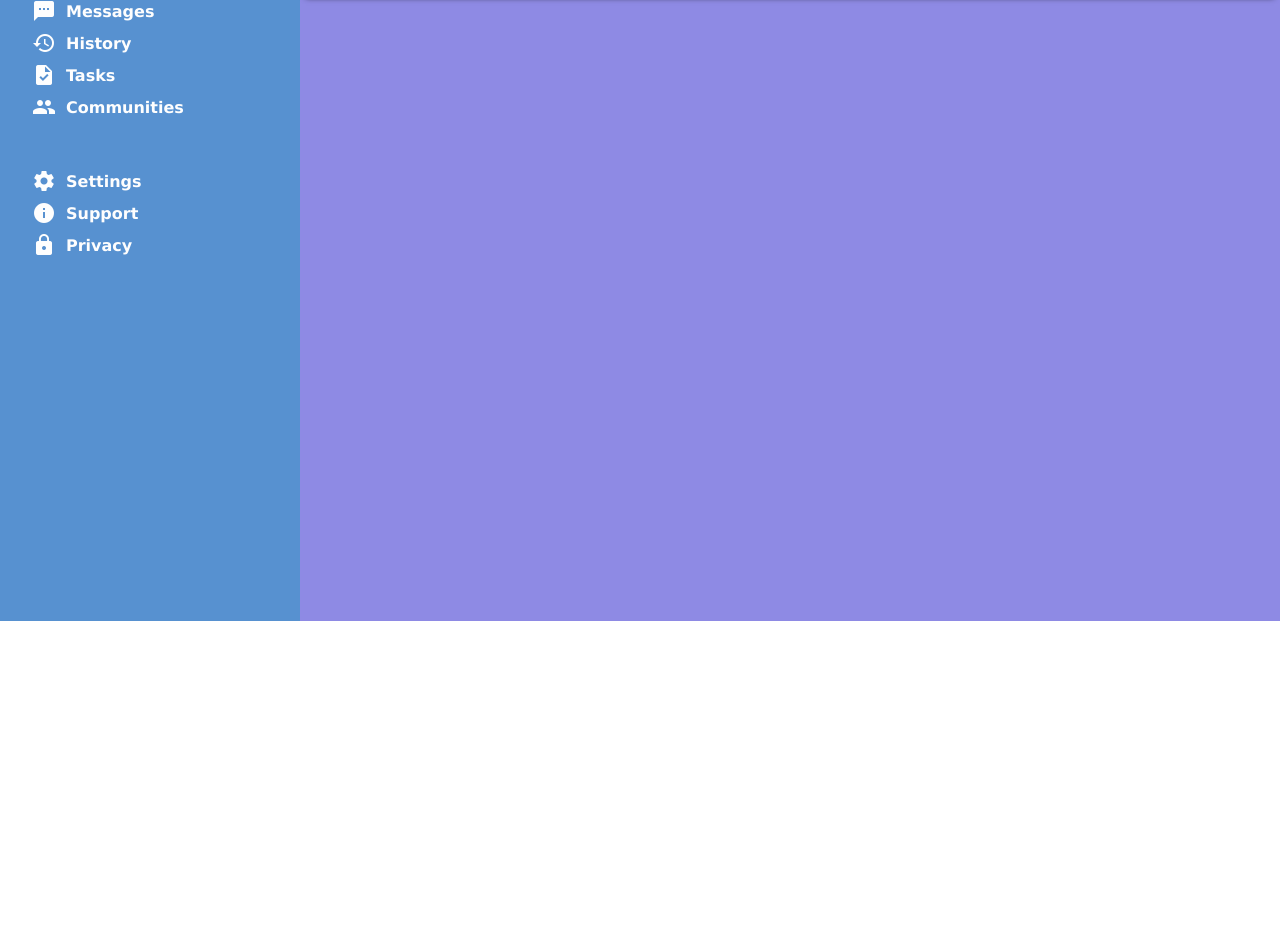
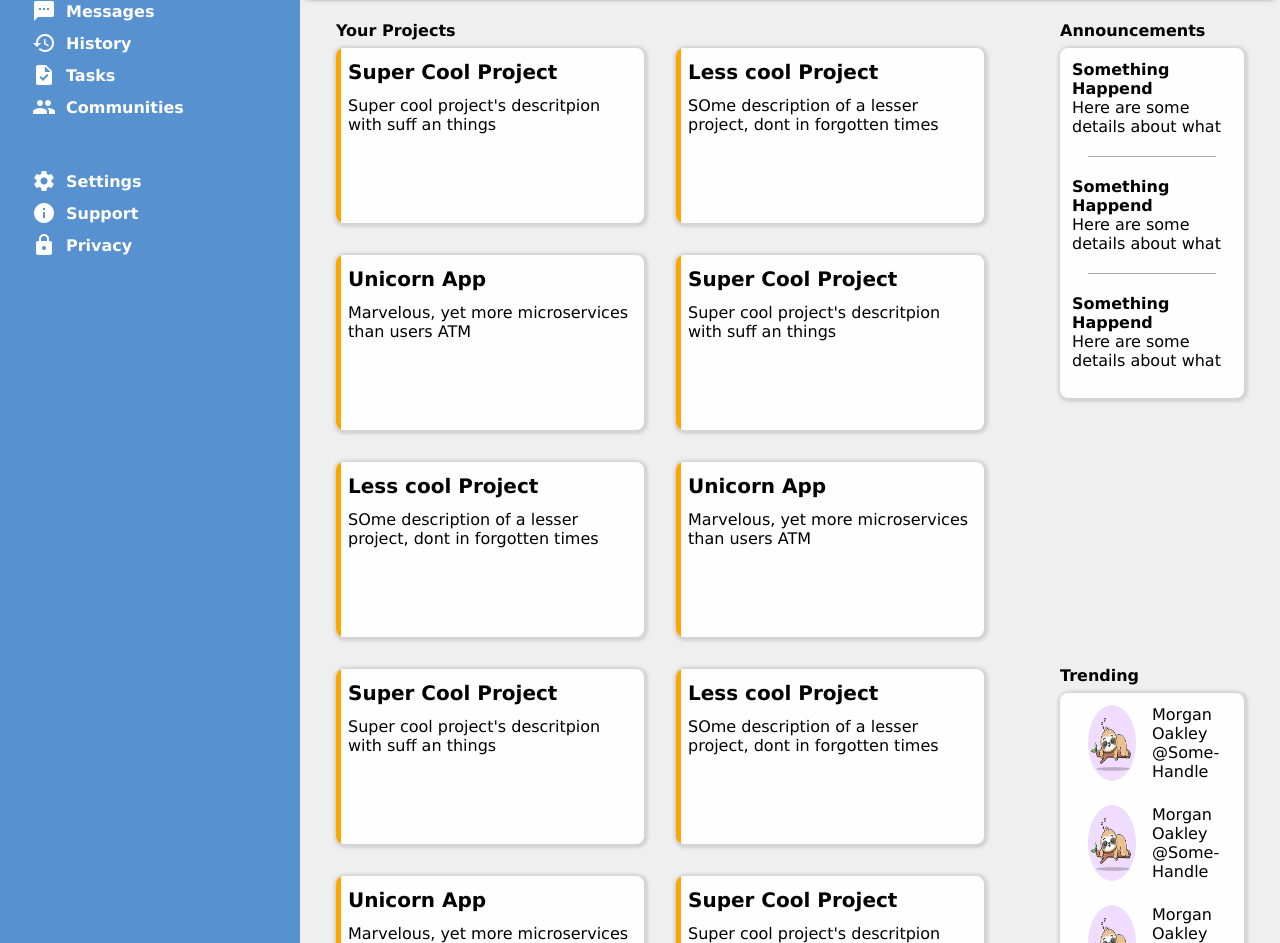
Before and after one commit to Mehourka/odin-dashboard, a plain HTML site: page index.html in a window 1280 px wide. Shown: the part 179-1122 px from the top of the page. Before the commit the page ends 800 px from the top, so only its background shows below. Drawn offline with Linux system fonts and the light colour scheme.

Commit message:
Add main section content and styling

```diff
--- a/css/style.css
+++ b/css/style.css
@@ -1,7 +1,7 @@
 :root {
   --main-col: #5791d0;
   --sec-col: #efac23;
-  --thr-col: #8e8ae4;
+  --thr-col: #eeefee;
   --white: #fefefe;
 }
 
@@ -168,3 +168,76 @@ body {
 .profile-icon.small {
   width: 48px;
 }
+
+
+/* PROJECTS */
+
+.dashboard {
+  display: grid;
+
+  grid-template-columns: 3fr 1fr;
+  grid-template-rows: 1fr 1fr;
+  gap: 28px;
+}
+
+.dashboard .section {
+  padding: 12px 24px;
+  display: grid;
+  gap: 8px;
+  grid-template-rows: auto 1fr;
+}
+
+
+.projects {
+  grid-row: 1/3;
+}
+
+#projects-container {
+  display: grid;
+  justify-content: space-between;
+  gap: 2rem;
+  grid-template-columns: repeat(auto-fill, minmax(300px, 1fr));
+  grid-auto-rows: 175px;
+}
+
+
+.section-content {
+  position: relative;
+  max-height: 350px;
+  background-color: var(--white);
+  border-radius: 8px;
+  overflow: hidden;
+  box-shadow: 1px 1px 3px 3px #cccccccc;
+  padding: 12px;
+}
+
+.project-card::after {
+  content:"";
+  height: 100%;
+  position: absolute;
+  background-color: orange;
+  width:5px;
+  top: 0;
+  left: 0;
+}
+
+.project-card h1 {
+  font-size: 20px;
+  margin-bottom: 12px;
+}
+
+.announcements .section-content{
+
+}
+
+.trending .user {
+  display: flex;
+  margin-bottom: 24px;
+}
+
+.announcements hr {
+  border: none;
+  border-top: 1px solid #aaa;
+  width: 80%;
+  margin: 20px auto;
+}
--- a/index.html
+++ b/index.html
@@ -63,9 +63,58 @@
 			</div>
 		</div>
 		<div class="dashboard">
-			<div class="projects"></div>
-			<div class="announcements"></div>
-			<div class="trending"></div>
+			<div class="section projects" >
+				<span class="section-title bold">Your Projects</span>
+				<div id="projects-container">
+
+				</div>
+			</div>
+			<div class="section announcements">
+				<span class="section-title bold">Announcements</span>
+				<div class="section-content">
+					<div class="announcement">
+						<p class="title bold">Something Happend</p>
+						<p class="details">Here are some details about what</p>
+					</div>
+					<hr>
+					<div class="announcement">
+						<p class="title bold">Something Happend</p>
+						<p class="details">Here are some details about what</p>
+					</div>
+					<hr>
+					<div class="announcement">
+						<p class="title bold">Something Happend</p>
+						<p class="details">Here are some details about what</p>
+					</div>
+				</div>
+			</div>
+			<div class="section trending">
+				<span class="section-title bold">Trending</span>
+				<div class="section-content">
+					<div class="user">
+						<img class="profile-icon small" src="img/profile.png" alt="">
+						<div>
+							<p class="user-name">Some User</p>
+							<p class="handle">@Some-Handle</p>
+						</div>
+					</div>
+					<div class="user">
+						<img class="profile-icon small" src="img/profile.png" alt="">
+						<div>
+							<p class="user-name">Some User</p>
+							<p class="handle">@Some-Handle</p>
+						</div>
+					</div>
+					<div class="user">
+						<img class="profile-icon small" src="img/profile.png" alt="">
+						<div>
+							<p class="user-name">Some User</p>
+							<p class="handle">@Some-Handle</p>
+						</div>
+					</div>
+
+				</div>
+			</div>
 		</div>
 	</div>
 
--- a/js/script.js
+++ b/js/script.js
@@ -10,12 +10,83 @@ function populate_profile_info(profile_info) {
 	handle_nodes.forEach((e) => {
 		e.textContent = "@" + profile_info.handle;
 	})
+}
 
+
+function populate_projects(projects) {
+	const container = document.getElementById("projects-container")
+	projects.forEach( (e) => {
+		const new_card = document.createElement("div");
+		const classes = ["project-card", "section-content"]
+		new_card.classList = classes.join(" ");
+
+		new_card.innerHTML = `
+			<h1>${e.title}</h1>
+			<p>${e.description}</p>
+		`
+
+
+		container.appendChild(new_card);
+	})
 }
+
+
 
 const profile_info = {
 	username: "Morgan Oakley",
 	handle: "morgan"
 }
 
+const projects = [
+	{
+		title: "Super Cool Project",
+		description: "Super cool project's descritpion with suff an things",
+	},
+	{
+		title: "Less cool Project",
+		description: "SOme description of a lesser project, dont in forgotten times",
+	},
+	{
+		title: "Unicorn App",
+		description: "Marvelous, yet more microservices than users ATM",
+	},
+	{
+		title: "Super Cool Project",
+		description: "Super cool project's descritpion with suff an things",
+	},
+	{
+		title: "Less cool Project",
+		description: "SOme description of a lesser project, dont in forgotten times",
+	},
+	{
+		title: "Unicorn App",
+		description: "Marvelous, yet more microservices than users ATM",
+	},
+	{
+		title: "Super Cool Project",
+		description: "Super cool project's descritpion with suff an things",
+	},
+	{
+		title: "Less cool Project",
+		description: "SOme description of a lesser project, dont in forgotten times",
+	},
+	{
+		title: "Unicorn App",
+		description: "Marvelous, yet more microservices than users ATM",
+	},
+	{
+		title: "Super Cool Project",
+		description: "Super cool project's descritpion with suff an things",
+	},
+	{
+		title: "Less cool Project",
+		description: "SOme description of a lesser project, dont in forgotten times",
+	},
+	{
+		title: "Unicorn App",
+		description: "Marvelous, yet more microservices than users ATM",
+	},
+]
+
 populate_profile_info(profile_info);
+populate_projects(projects);
```
